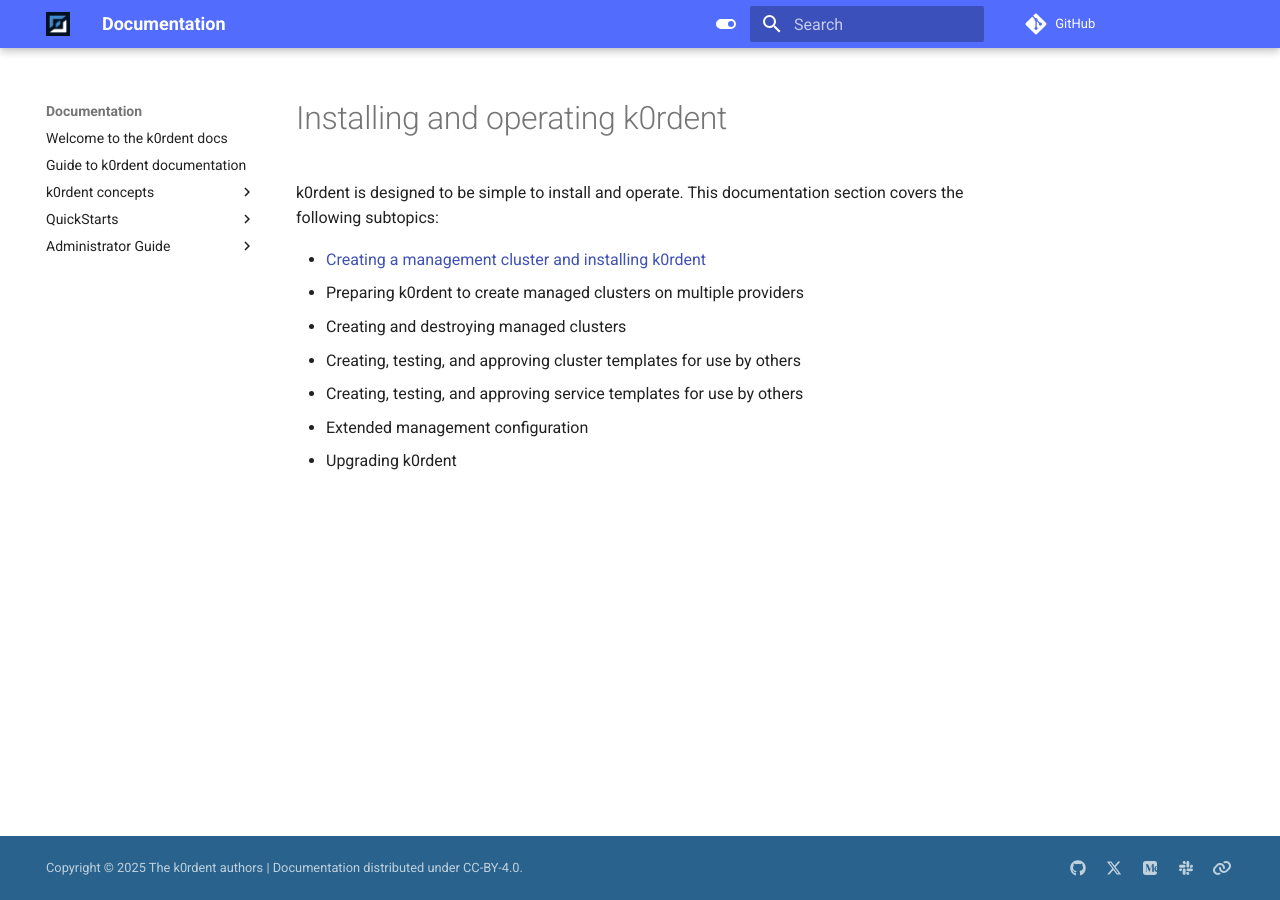
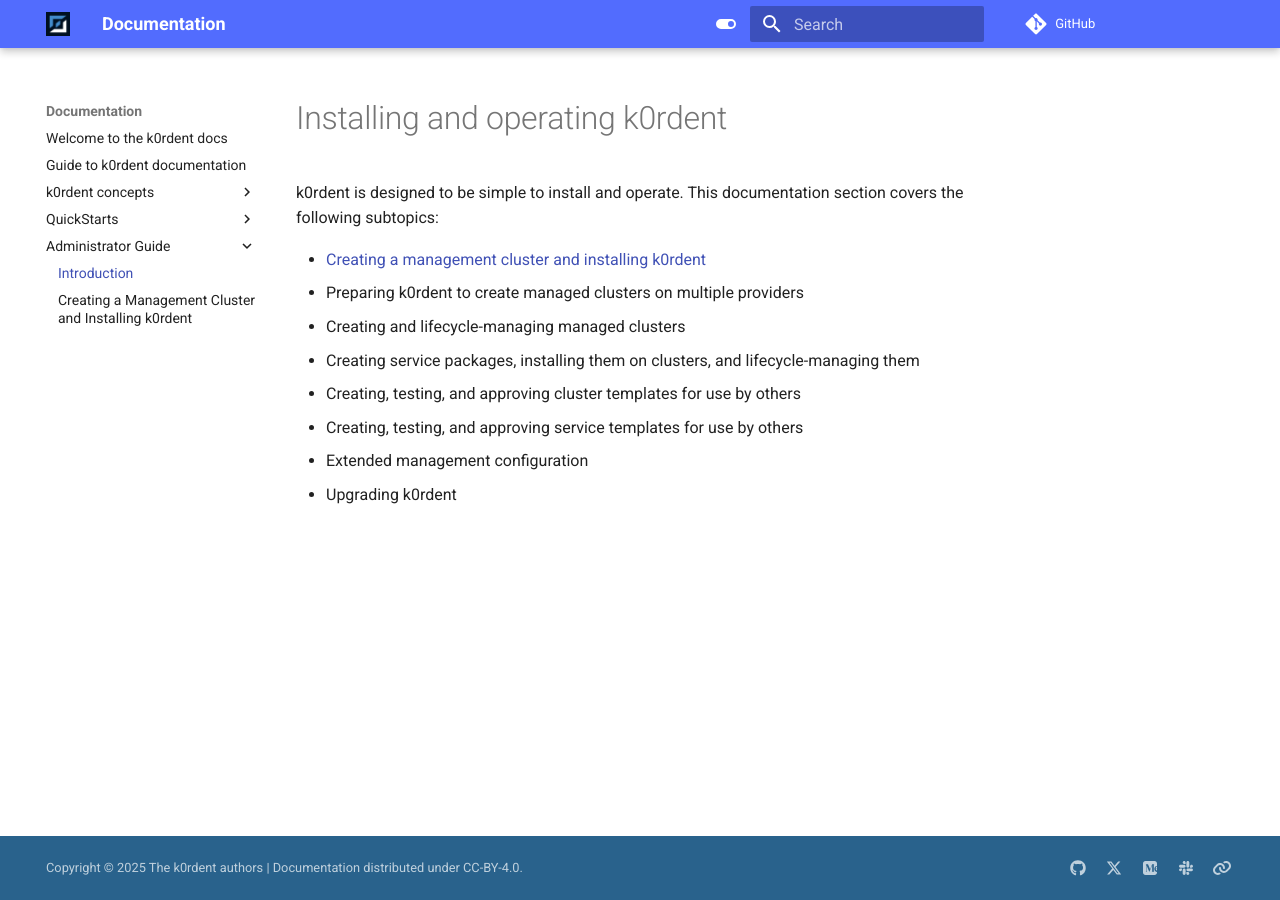
Before and after one commit to zerospiel/docs, an MkDocs documentation site: the page built from docs/admin-install-intro.md, in a window 1280 px wide. Built offline with MkDocs 1.6.1 and Material for MkDocs 9.7.7, drawn with Linux system fonts in a browser that asks for light colours; comment, search, counter and statistics services are not loaded; the version menu is left out.

Commit message:
more changes to admin guide

```diff
--- a/docs/admin-install-intro.md
+++ b/docs/admin-install-intro.md
@@ -4,7 +4,8 @@
 
 - [Creating a management cluster and installing k0rdent](admin-create-mgmt-cluster-install-k0rdent.md)
 - Preparing k0rdent to create managed clusters on multiple providers
-- Creating and destroying managed clusters
+- Creating and lifecycle-managing managed clusters
+- Creating service packages, installing them on clusters, and lifecycle-managing them
 - Creating, testing, and approving cluster templates for use by others
 - Creating, testing, and approving service templates for use by others
 - Extended management configuration
--- a/mkdocs.yml
+++ b/mkdocs.yml
@@ -48,7 +48,10 @@
     - Configure and Deploy to AWS: quickstart_2_AWS.md
     - Configure and Deploy to Azure: quickstart_2_Azure.md
   - Administrator Guide:
-    - k0rdent installation: admin-install.md
+    - Introduction: admin-install-intro.md
+    - Creating a Management Cluster and Installing k0rdent: admin-create-mgmt-cluster-install-k0rdent.md
+
+
 
 markdown_extensions:
   - pymdownx.highlight: {}
```
